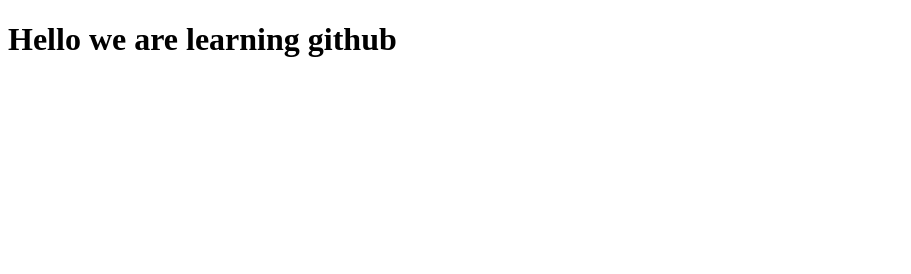
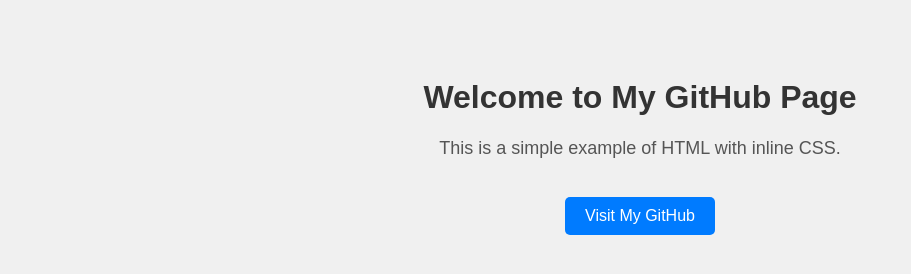
Before and after one commit to vanshika-121205/VCSCF, a plain HTML site: page index.html in a window 1280 px wide. Shown: the whole page, without its empty margins (0-911 px from the left). Drawn offline with Linux system fonts and the light colour scheme.

Commit message:
live code

```diff
--- a/index.html
+++ b/index.html
@@ -1,11 +1,20 @@
 <!DOCTYPE html>
-<html lang="en">
+<html>
 <head>
-    <meta charset="UTF-8">
-    <meta name="viewport" content="width=>, initial-scale=1.0">
-    <title>Document</title>
+  <title>My GitHub LiveCode Page</title>
 </head>
-<body>
-    <h1>Hello we are learning github</h1>
+<body style="font-family: Arial, sans-serif; text-align: center; background-color: #f0f0f0; padding: 50px;">
+
+  <h1 style="color: #333;">Welcome to My GitHub Page</h1>
+
+  <p style="font-size: 18px; color: #555;">
+    This is a simple example of HTML with inline CSS.
+  </p>
+
+  <a href="https://github.com/yourusername"
+     style="display: inline-block; margin-top: 20px; padding: 10px 20px; background-color: #007bff; color: white; text-decoration: none; border-radius: 5px;">
+    Visit My GitHub
+  </a>
+
 </body>
 </html>
```
